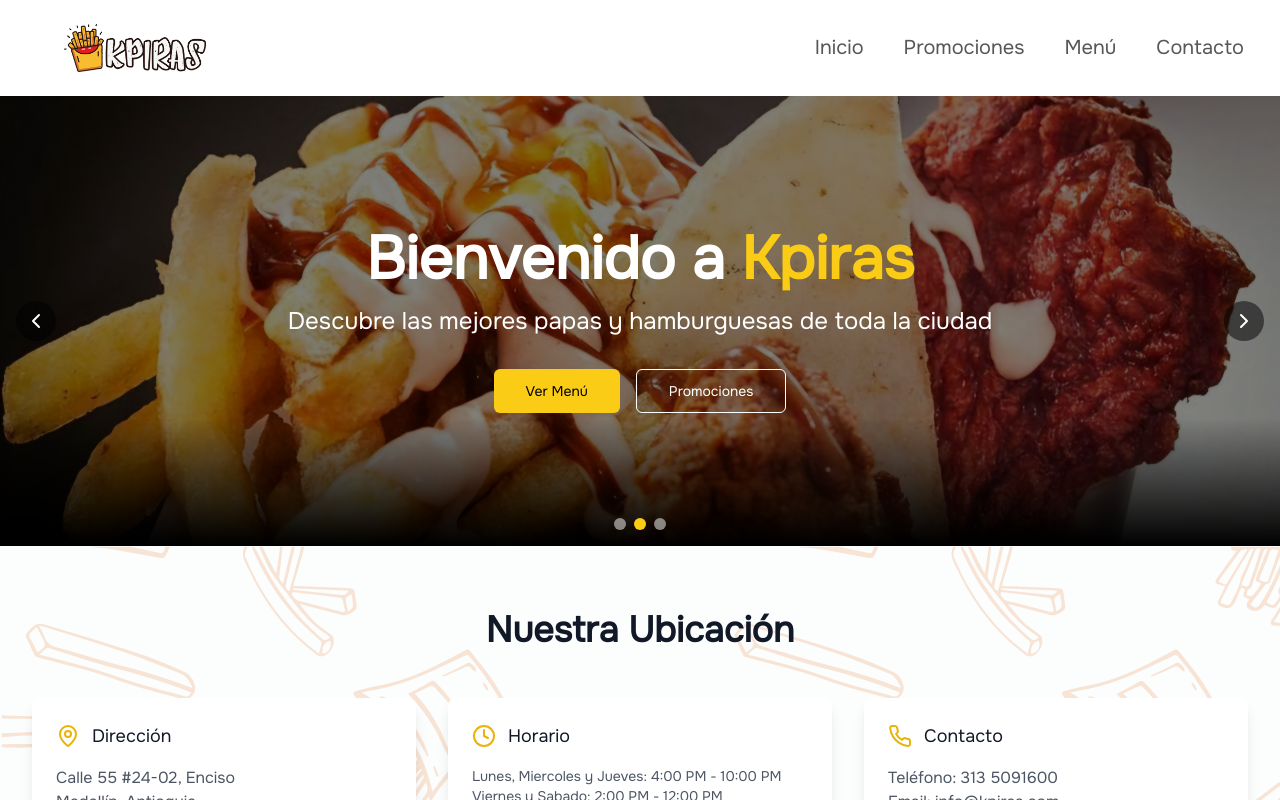
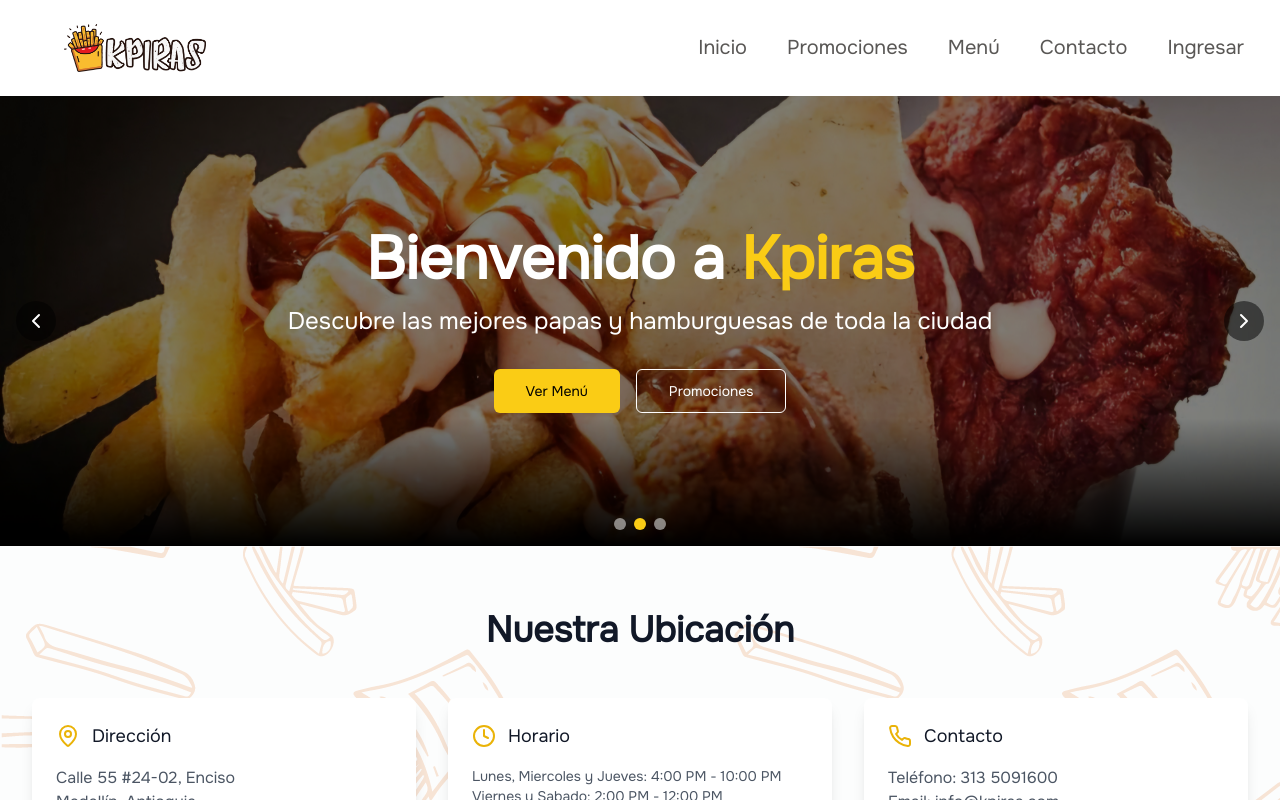
Before and after one commit to kpirasmedellin/kpiras, a Next.js app: page / in a window 1280 px wide. Shown: the top 800 px of the page. Built offline with nearby package versions, Linux system fonts and the light colour scheme.

Commit message:
login navbar

```diff
--- a/src/components/ui/navBarMain.tsx
+++ b/src/components/ui/navBarMain.tsx
@@ -29,6 +29,7 @@
               <NavLink href="/promociones">Promociones</NavLink>
               <NavLink href="/menu">Menú</NavLink>
               <NavLink href="/contacto">Contacto</NavLink>
+              <NavLink href="/login">Ingresar</NavLink>
             </div>
           </div>
           <div className="md:hidden pr-6">
@@ -53,6 +54,7 @@
             <NavLink href="/promociones" mobile>Promociones</NavLink>
             <NavLink href="/menu" mobile>Menú</NavLink>
             <NavLink href="/contact" mobile>Contacto</NavLink>
+            <NavLink href="/login">Ingresar</NavLink>
           </div>
         </div>
       )}
```
